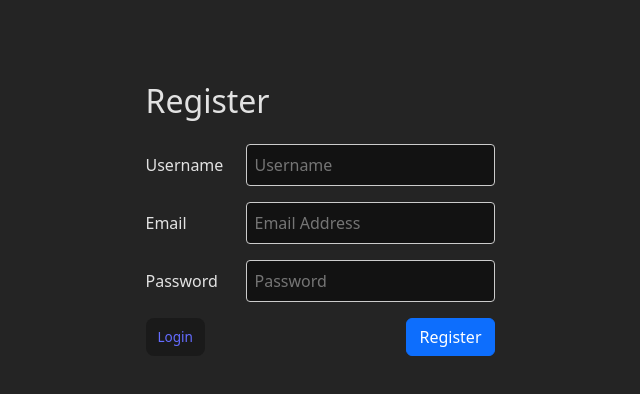
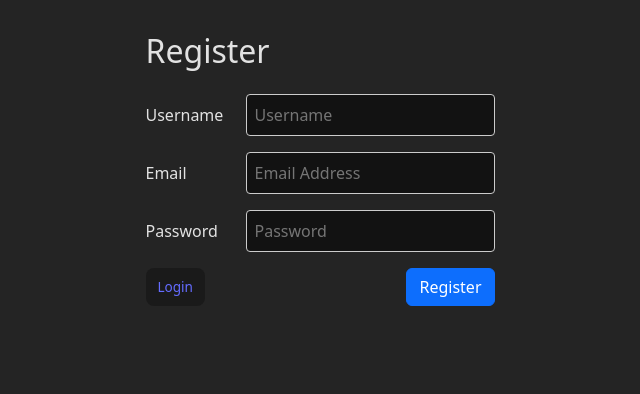
Before and after one commit to FatihSelimZeytin/phonebook-frontend, a Vue app: page /register in a window 1280 px wide. Shown: the top 394 px of the page, without its empty margins (320-960 px from the left). Built offline with nearby package versions, Linux system fonts and the light colour scheme.

Commit message:
removed unnecessary style

```diff
--- a/src/pages/RegisterPage.vue
+++ b/src/pages/RegisterPage.vue
@@ -68,10 +68,3 @@ const handleRegister = async () => {
   }
 }
 </script>
-
-<style scoped>
-.register {
-  max-width: 400px;
-  margin: 50px auto;
-}
-</style>
```
